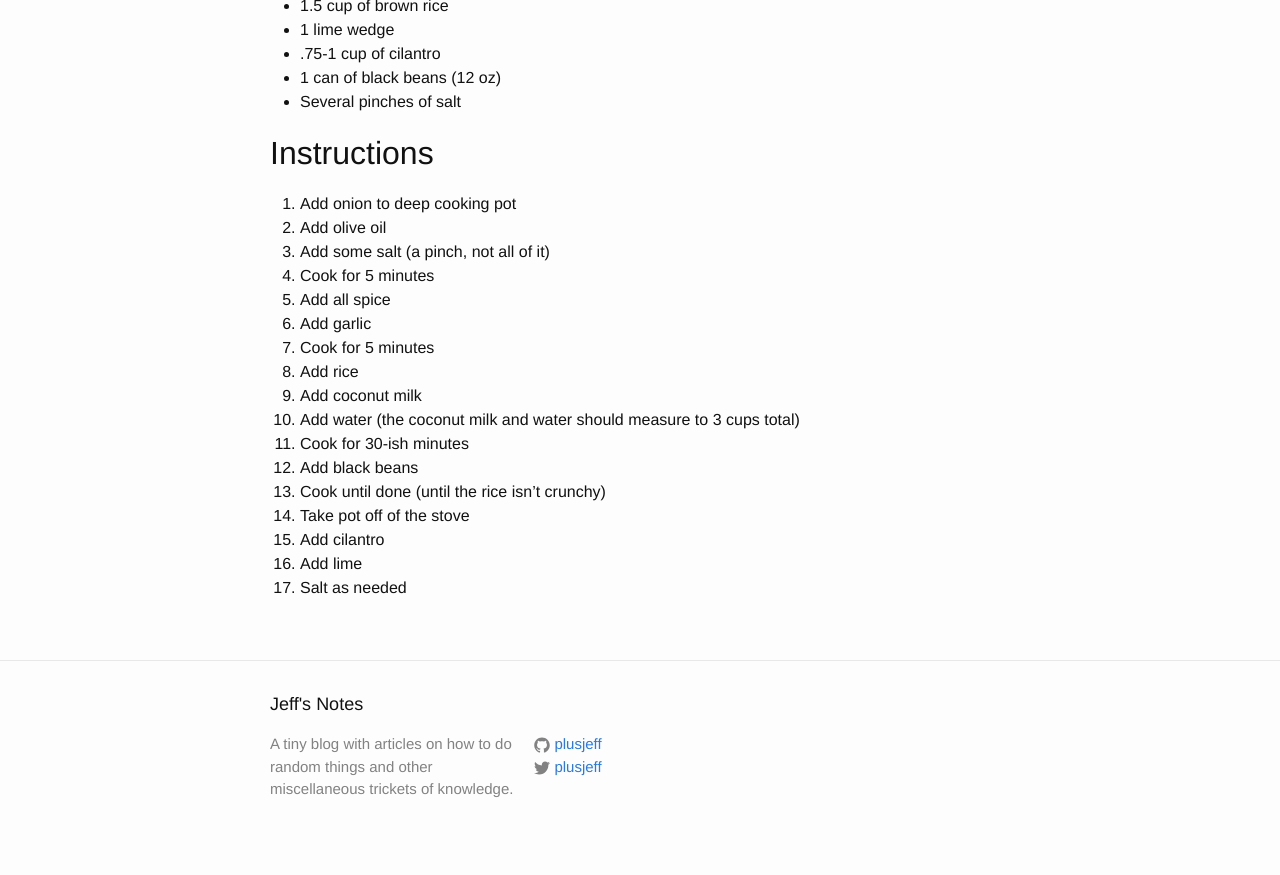
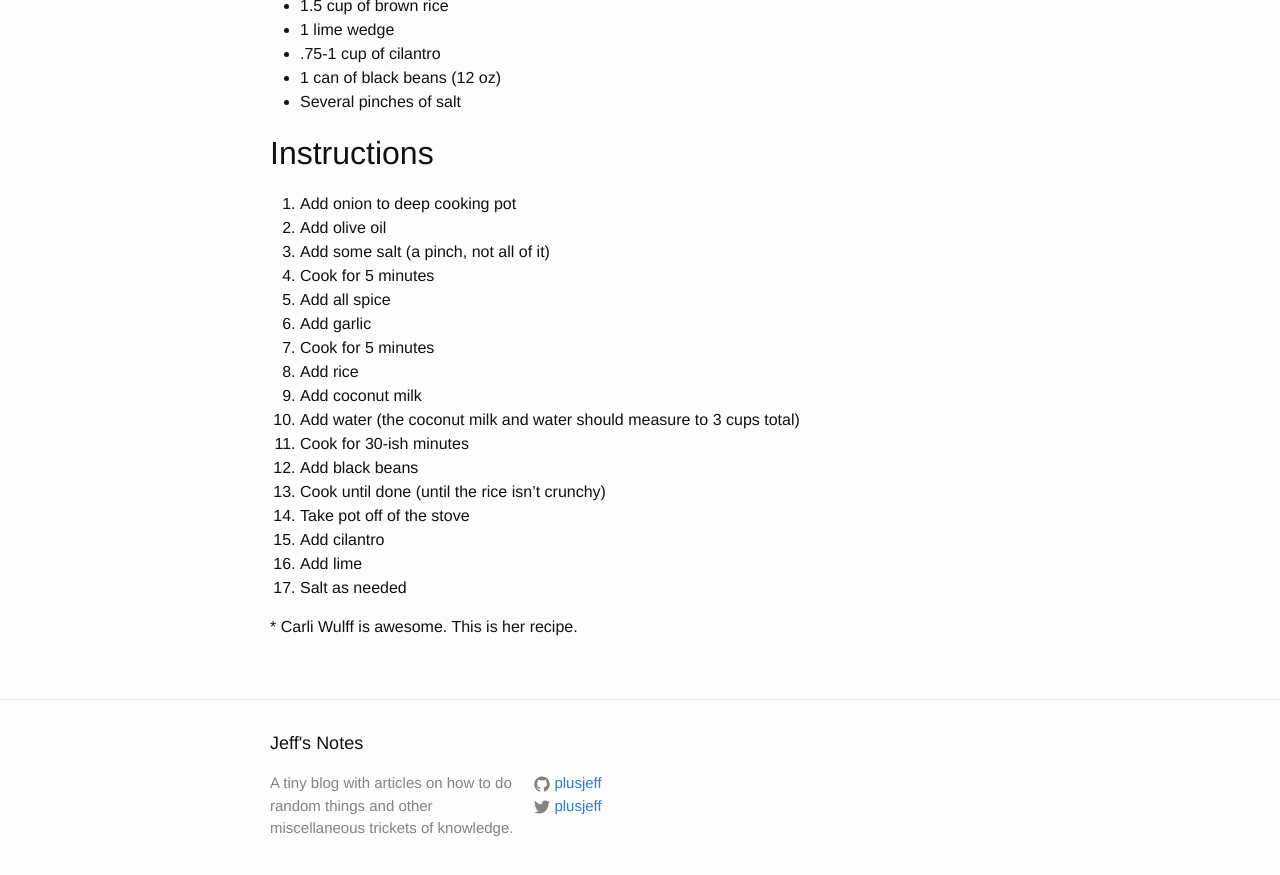
Before and after one commit to plusjeff/how-to, a Jekyll site: the page built from _posts/2016-01-01-squash-with-coconut-rice-and-beans.md, in a window 1280 px wide and 900 px high, scrolled down 1895 px. Shown: the top 875 px of the window. Built offline with Jekyll 4.4.1, drawn with Linux system fonts in a browser that asks for light colours.

Commit message:
Added credit to squash recipe

```diff
--- a/_posts/2016-01-01-squash-with-coconut-rice-and-beans.md
+++ b/_posts/2016-01-01-squash-with-coconut-rice-and-beans.md
@@ -98,3 +98,5 @@ This makes squash with a lime-y dressing, served with coconut rice and beans. Th
 1. Add cilantro
 1. Add lime
 1. Salt as needed
+
+\* Carli Wulff is awesome. This is her recipe.
```
